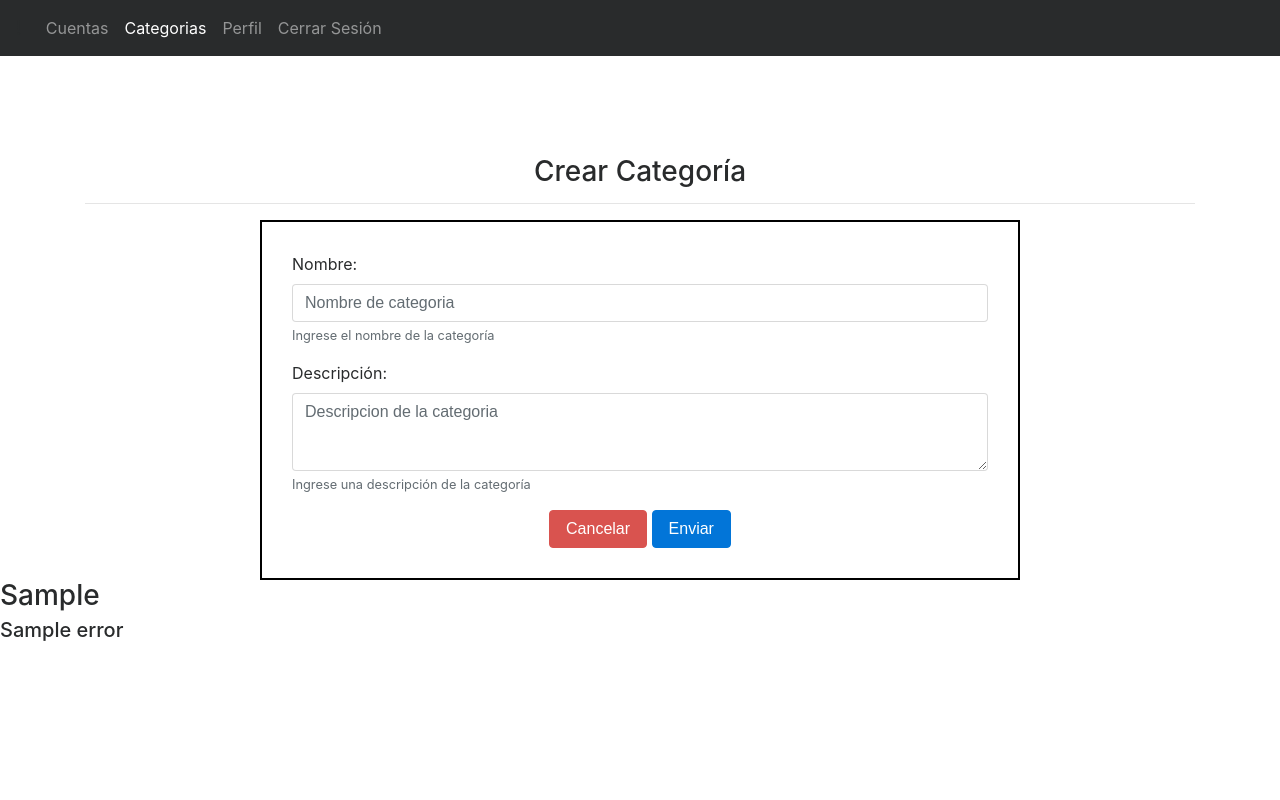
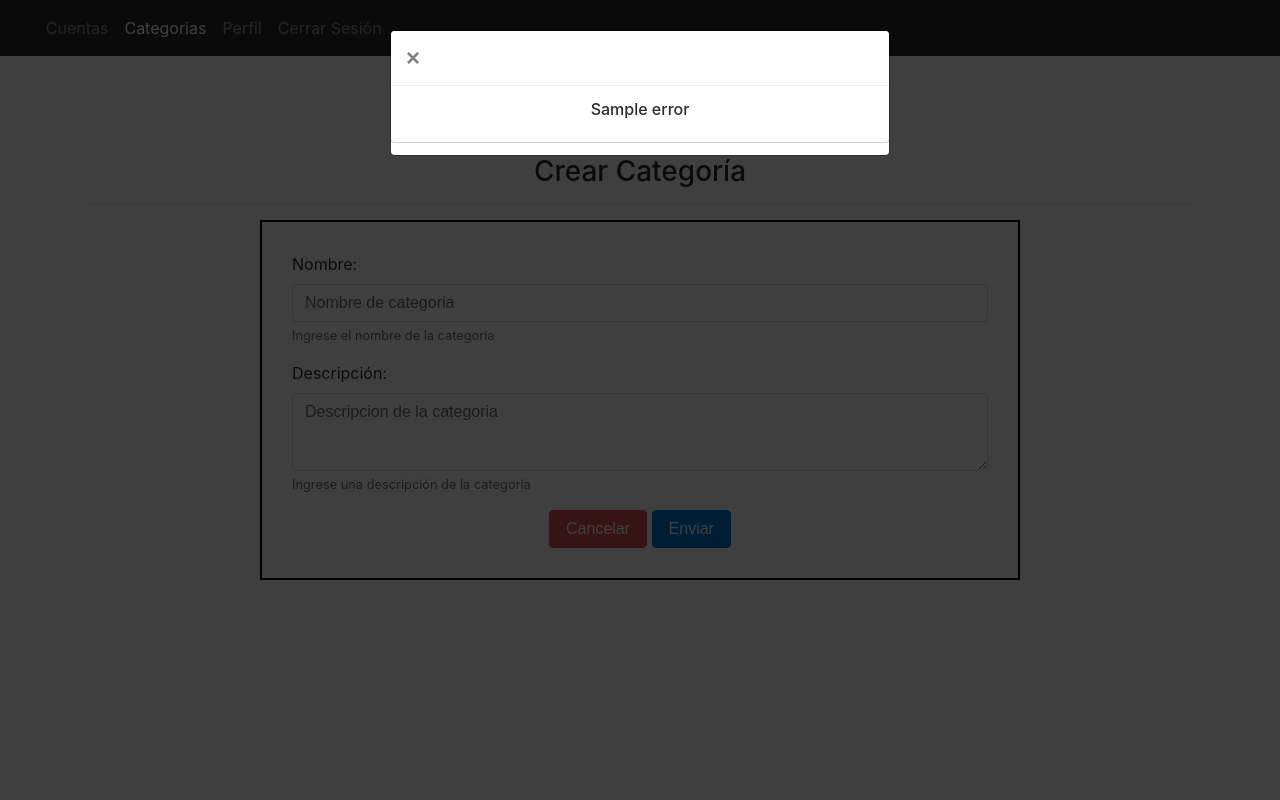
Before and after one commit to jorgeSalazar19/Sistema_Egresados, a Django app: template web/template/Root/CrearCategoria.html in a window 1280 px wide. Run offline with Django 3.2, Linux system fonts and the light colour scheme; tables that the repository leaves empty hold one stand-in row (values such as "Sample post"); the template is opened without the code that fills it: values that come from a table or form of the project are taken from there, most other values are stand-ins (such as "Sample title", 1, 10 or a date in 2020); some libraries are stand-ins or nearby versions.

Commit message:
Puliendo las interfaces

```diff
--- /dev/null
+++ b/web/static/js/categoryScript.js
@@ -0,0 +1,27 @@
+$(document).ready(function(){
+    var flag = false;
+    try{
+      flag = $('#valorMsg').val();
+    }catch(err){
+      flag = false;
+    }
+    console.log(flag);
+    if (flag) {
+       $('#modalMsg').modal('show');
+    }
+
+});
+
+$(document).ready(function(){
+    var flag = false;
+    try{
+      flag = $('#valorMsgSuccess').val();
+    }catch(err){
+      flag = false;
+    }
+    console.log(flag);
+    if (flag) {
+       $('#modalMsgSuccess').modal('show');
+    }
+
+});
--- a/web/template/Bases/BaseCategorias.html
+++ b/web/template/Bases/BaseCategorias.html
@@ -58,5 +58,7 @@
     <script src="https://code.jquery.com/jquery-3.1.1.slim.min.js" integrity="sha384-A7FZj7v+d/sdmMqp/nOQwliLvUsJfDHW+k9Omg/a/EheAdgtzNs3hpfag6Ed950n" crossorigin="anonymous"></script>
     <script src="https://cdnjs.cloudflare.com/ajax/libs/tether/1.4.0/js/tether.min.js" integrity="sha384-DztdAPBWPRXSA/3eYEEUWrWCy7G5KFbe8fFjk5JAIxUYHKkDx6Qin1DkWx51bBrb" crossorigin="anonymous"></script>
     <script src="https://maxcdn.bootstrapcdn.com/bootstrap/4.0.0-alpha.6/js/bootstrap.min.js" integrity="sha384-vBWWzlZJ8ea9aCX4pEW3rVHjgjt7zpkNpZk+02D9phzyeVkE+jo0ieGizqPLForn" crossorigin="anonymous"></script>
+
+    <script src={% static "js/categoryScript.js" %}></script>
   </body>
 </html>
--- a/web/template/Egresado/perfilEgresado.html
+++ b/web/template/Egresado/perfilEgresado.html
@@ -10,13 +10,13 @@
 
         <div class="collapse navbar-collapse" id="navbarSupportedContent">
           <ul class="navbar-nav mr-auto">
-            <li class="nav-item active">
+            <li class="nav-item ">
               <a class="nav-link " href="/dashboard_egresado?username={{usuario.dni}}">Inicio<span class="sr-only">(current)</span></a>
             </li>
             <li class="nav-item ">
               <a class="nav-link " href="/dashboard_egresado/circulo_amigos?username={{usuario.dni}}">Amigos<span class="sr-only">(current)</span></a>
             </li>
-            <li class="nav-item ">
+            <li class="nav-item active">
               <a class="nav-link " href="/dashboard_egresado/profile_graduated?username={{usuario.dni}}">Perfil<span class="sr-only">(current)</span></a>
             </li>
             <li class="nav-item ">
--- a/web/template/Root/CrearCategoria.html
+++ b/web/template/Root/CrearCategoria.html
@@ -39,20 +39,47 @@
 </section>
 
 
-{% if mensaje_o.0 %}
+      {% if mensaje_o.0 %}
+          <input id="valorMsgSuccess" style="display: none" value="{{mensaje.0}}">
 
-    <h3>{{mensaje_o.1}}</h3>
+          <div class="modal fade" id="modalMsgSuccess">
+            <div class="modal-dialog">
+              <div class="modal-content">
+                <div class="modal-header">
+                  <button type="button" class="close" data-dismiss="modal" aria-label="Close"><span aria-hidden="true">&times;</span></button>
+                </div>
+                <div class="modal-body">
+                  <center>
+                    <h3>{{mensaje_o.1}}</h3>
+                  </center>
+                </div>
+              </div>
+            </div>
+          </div>
+      {% endif %}
 
-{% endif %}
 
-{% if mensaje.0 %}
+      {% if mensaje.0 %}
+          <input id="valorMsg" style="display: none" value="{{mensaje.0}}">
 
-	{% for error in mensaje.1  %}
+          <div class="modal fade" id="modalMsg">
+            <div class="modal-dialog">
+              <div class="modal-content">
+                <div class="modal-header">
+                  <button type="button" class="close" data-dismiss="modal" aria-label="Close"><span aria-hidden="true">&times;</span></button>
+                </div>
+                <div class="modal-body">
+                  <center>
+                    {% for error in mensaje.1  %}
+                        <h6>{{error}}</h6>
+                    {% endfor %}
+                  </center>
+                </div>
+              </div>
+            </div>
+          </div>
+      {% endif %}
 
-		<h5>{{error}}</h5>
 
-	{% endfor %}
-
-{% endif %}
 
 {% endblock category_root %}
```
Also changed, not shown: web/template/Bases/BaseRoot.html (+0 -25 lines), web/template/Root/DashBoardRoot.html (+27 -10 lines), web/template/Root/aceptarCuentasAdmin.html (+27 -0 lines), web/template/Root/eliminarCategorias.html (+10 -5 lines).
